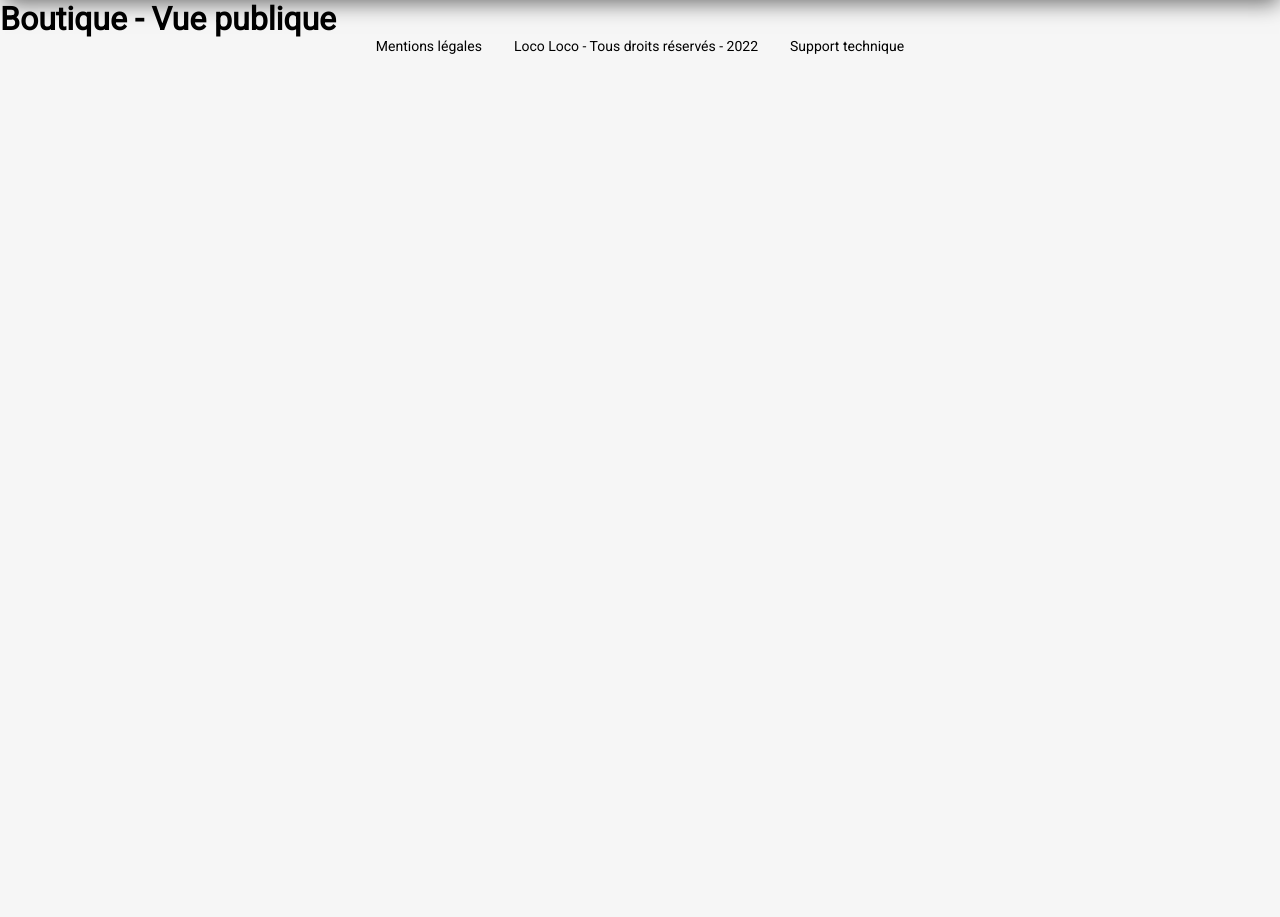
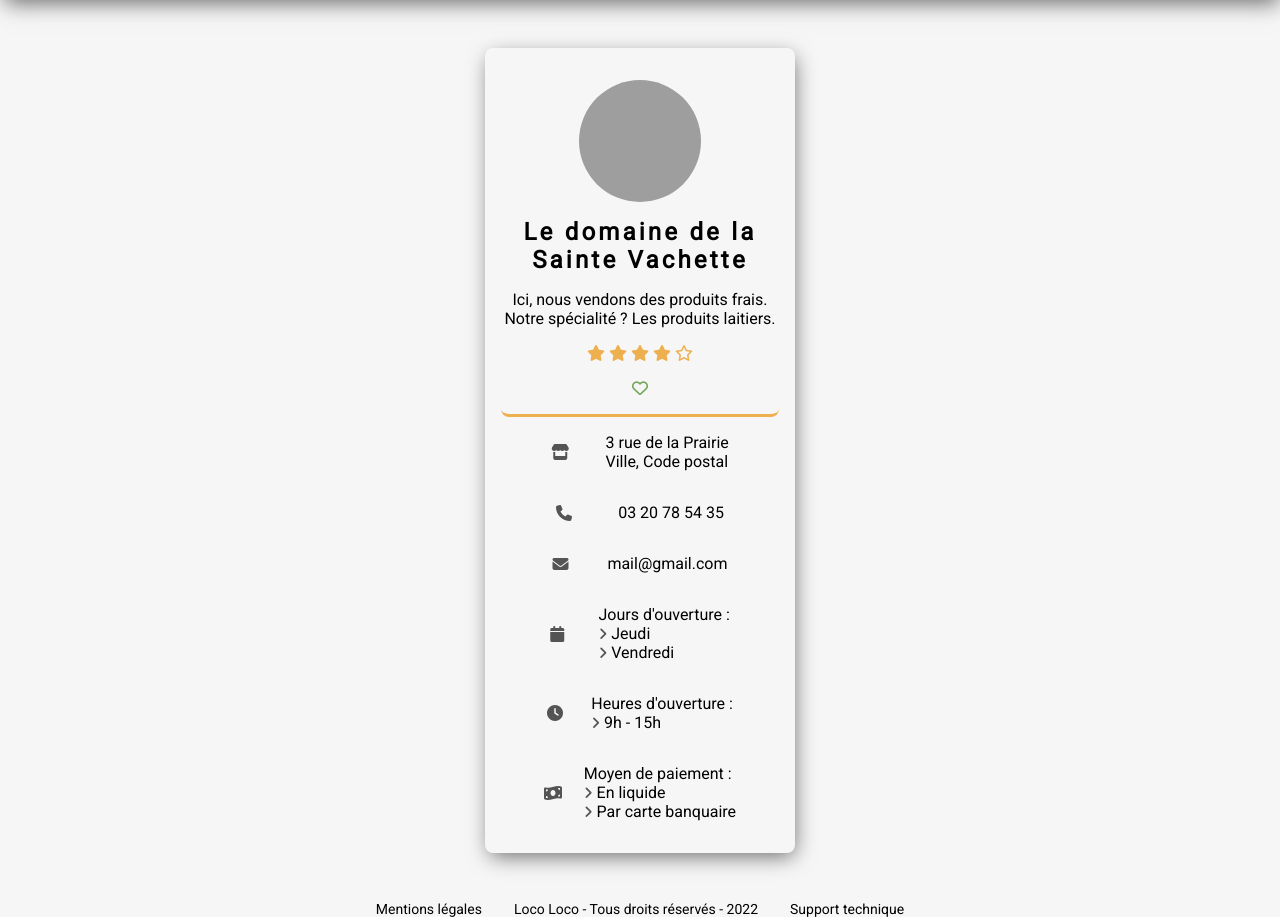
Before and after one commit to eliseomurillo9/loco-loco, a Symfony app: template templates/store/single.html.twig in a window 1280 px wide. Shown: the part 80-997 px from the top of the page. Before the commit the page ends 134 px from the top, so only its background shows below. Run offline with Twig, Linux system fonts and the light colour scheme; the template is opened without the code that fills it, so the values that code supplies are empty; some libraries are stand-ins or nearby versions; grey boxes are pictures that could not be loaded.

Commit message:
feat(components/store-sidebar): build sidebar template

```diff
--- /dev/null
+++ b/public/css/store/store-sidebar.css
@@ -0,0 +1,66 @@
+.sidebar{
+    margin: 3rem auto;
+    max-width: 310px;
+    border-radius: .5rem;
+    padding: 1rem;
+    text-align: center;
+}
+
+.sidebar__presentation{
+    flex-direction: column;
+    justify-content: center;
+
+    border-bottom: var(--second) solid 3px;
+    border-radius: .5rem;
+}
+
+/* --- AVATAR --- */
+/* ------------------------------------------------------------- */
+.container-avatar{
+    height: 122px;
+    width: 122px;
+
+    margin: 1rem auto;
+}
+
+.container-avatar img{
+    width: 100%;
+    height: 100%;
+    object-fit: cover;
+    border-radius: 100%;
+}
+
+/* --- RATING & FAVORITE --- */
+/* ------------------------------------------------------------- */
+.ratingAndFavorite{
+    justify-content: center;
+}
+
+.rating{
+    color: var(--second);
+}
+
+.favorite{
+    color: var(--main-bis);
+}
+
+/* --- INFOS --- */
+/* ------------------------------------------------------------- */
+.item{
+    justify-content: space-around;
+    align-items: center;
+    padding: 1rem 2rem;
+}
+
+.item i{
+    color: var(--dark-bis);
+}
+
+
+.text-content{
+    text-align: start;
+}
+
+.text-content i{
+    font-size: 14px;
+}
--- /dev/null
+++ b/public/css/store/store-single.css
@@ -0,0 +1,36 @@
+/* .single{
+    max-width: 1000px;
+    margin: 3rem auto;
+} */
+
+.title-custom{
+    text-transform: uppercase;
+    font-weight: bold;
+    color: var(--main);
+}
+
+.margin{
+    margin: 2rem;
+}
+
+.content{
+    justify-content: space-between;
+}
+
+.text-icon{
+    display: flex;
+    justify-content: space-between;
+    margin-bottom: .5rem;
+}
+
+/* --- BANNIERE --- */
+/* ------------------------------------------------------------- */
+.single__banniere{
+    height: 415px;
+}
+
+.single__banniere img{
+    width: 100%;
+    height: 100%;
+    object-fit: cover;
+}
--- /dev/null
+++ b/templates/components/store-sidebar.html.twig
@@ -0,0 +1,89 @@
+{% block stylesheets %}
+	<link rel="stylesheet" href="{{ asset('css/store/store-sidebar.css') }}">
+{% endblock %}
+
+<div class="sidebar box-shadow">
+
+    <div class="sidebar__presentation flex">
+
+        <div class="container-avatar flex">
+            <img src="{{ asset('images/store/cow.jpg')}}" alt="avatar boutique">
+        </div>
+
+        <h1 class="subtitle marginbt-1">
+            Le domaine de la Sainte Vachette
+        </h1>
+
+        <p class="marginbt-1">
+            Ici, nous vendons des produits frais. Notre spécialité ?
+            Les produits laitiers.
+        </p>
+
+        <div class="ratingAndFavorite marginbt-1">
+            <div class="rating marginbt-1">
+                <i class="fas fa-star"></i>
+                <i class="fas fa-star"></i>
+                <i class="fas fa-star"></i>
+                <i class="fas fa-star"></i>
+                <i class="far fa-star"></i>
+            </div>
+            <div class="favorite">
+                <i class="far fa-heart"></i>
+            </div>
+        </div>
+
+    </div>
+
+    <div class="sidebar__infos">
+
+        <div class="item flex">
+            <i class="fas fa-store"></i>
+            <div class="text-content">
+                <p>3 rue de la Prairie</p>
+                <p>Ville, <span>Code postal</span></p>
+            </div>
+        </div>
+
+        <div class="item flex">
+            <i class="fas fa-phone"></i>
+            <div class="text-content">
+                <p>03 20 78 54 35</p>
+            </div>
+        </div>
+
+        <div class="item flex">
+            <i class="fas fa-envelope"></i>
+            <div class="text-content">
+                <p>mail@gmail.com</p>
+            </div>
+        </div>
+
+        <div class="item flex">
+            <i class="fas fa-calendar"></i>
+            <div class="text-content">
+                <p>Jours d'ouverture :</p>
+                <p><i class="fas fa-angle-right"></i> Jeudi</p>
+                <p><i class="fas fa-angle-right"></i> Vendredi</p>
+            </div>
+        </div>
+
+        <div class="item flex">
+            <i class="fas fa-clock"></i>
+            <div class="text-content">
+                <p>Heures d'ouverture :</p>
+                <p><i class="fas fa-angle-right"></i> 9h - 15h</p>
+            </div>
+        </div>
+
+        <div class="item flex">
+            <i class="fas fa-money-bill-wave"></i>
+            <div class="text-content">
+                <p>Moyen de paiement :</p>
+                <p><i class="fas fa-angle-right"></i> En liquide</p>
+                <p><i class="fas fa-angle-right"></i> Par carte banquaire</p>
+            </div>
+        </div>
+
+    </div>
+
+</div>
--- a/templates/store/single.html.twig
+++ b/templates/store/single.html.twig
@@ -6,9 +6,23 @@
 {% endblock %}
 
 {% block stylesheets %}
+    <link rel="stylesheet" href="{{ asset('css/store/store-single.css') }}">
 {% endblock %}
 
 {% block body %}
-    <h1>Boutique - Vue publique</h1>
+    <section class="single">
+
+        {# <div class="single__banniere">
+            <img src="{{ asset('images/store/banniere.png')}}" alt="banniere de la boutique">
+        </div> #}
+
+        <div class="content">
+
+            <div class="single__sidebar">
+                {% include "components/store-sidebar.html.twig" %}
+            </div>
+
+        </div>
+    </section>
 
 {% endblock %}
```
Also changed, not shown: public/images/store/Banniere.png (added).
